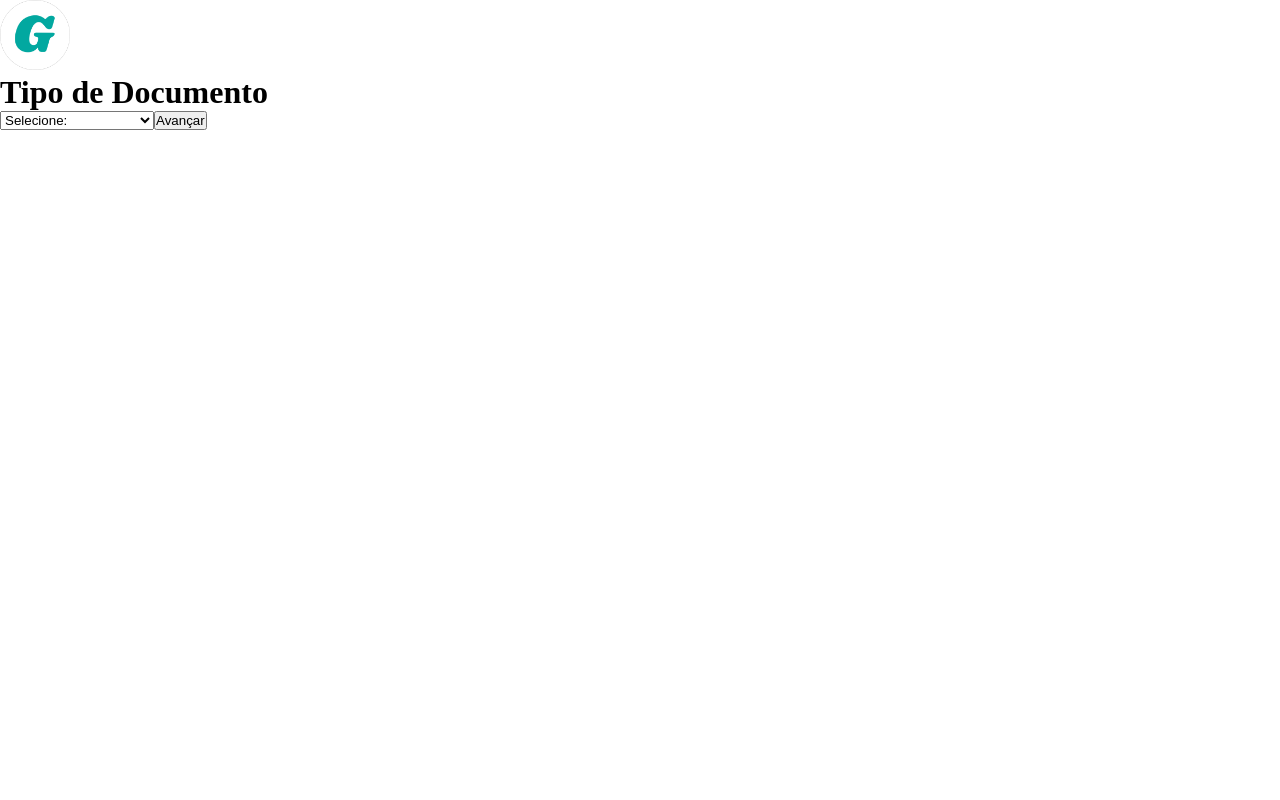
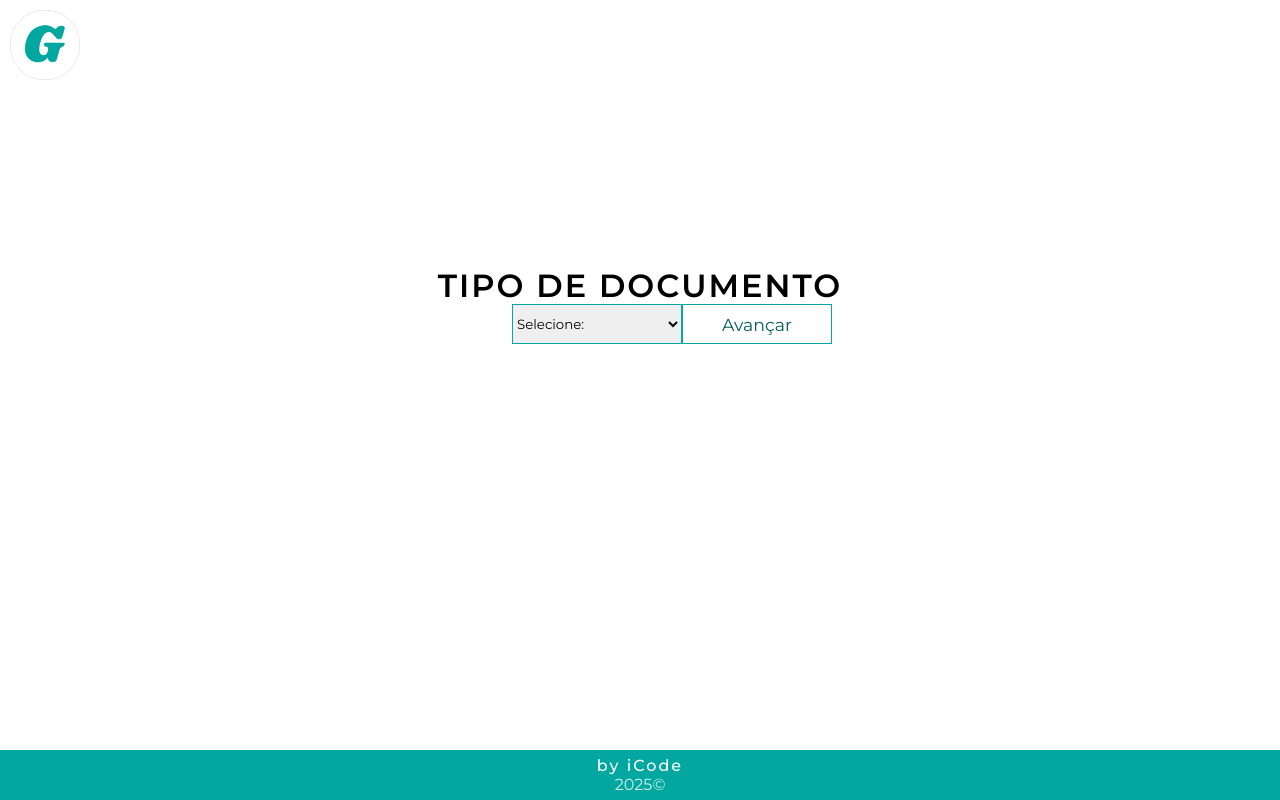
Before and after one commit to igorpaixaoo/genesis, a React (Create React App) app: page /options in a window 1280 px wide. Built offline with nearby package versions, Linux system fonts and the light colour scheme.

Commit message:
começando a estilização

```diff
--- a/src/components/BackHome.jsx
+++ b/src/components/BackHome.jsx
@@ -3,6 +3,7 @@ import { Link } from "react-router-dom"
 
 
 import Logo2 from "../util/logo2.png"
+import style from "../styles/App.css"
 
 const BackHome = () =>{
 
--- a/src/components/ButtonDefault.js
+++ b/src/components/ButtonDefault.js
@@ -1,4 +1,6 @@
 import React from "react";
+
+import App from "../styles/App.css"
 
 const ButtonDefault = (props) => {
 
--- a/src/components/Footer.js
+++ b/src/components/Footer.js
@@ -5,7 +5,7 @@ import App from "../styles/App.css"
 const Footer = () =>{
     return(
         <footer className="footer">
-            <p>By iCode</p>
+            <span>by iCode</span>
             <p>2025©</p>
         </footer>
     )
--- a/src/pages/Home.js
+++ b/src/pages/Home.js
@@ -11,7 +11,7 @@ function App() {
     <div className="app">
       <div className='genesis'>
         <img src={Logo1} width="500px"></img>
-        <Link to="/options"><ButtonDefault text="Iniciar"></ButtonDefault></Link>
+        <Link to="/options"><ButtonDefault text="INICIAR" id="btnIniciar"></ButtonDefault></Link>
       </div>
       <Footer/>
     </div>
--- a/src/pages/Options.js
+++ b/src/pages/Options.js
@@ -1,8 +1,9 @@
-import '../styles/Home.css';
+import '../styles/Options.css';
 import { Link, BrowserRouter } from 'react-router-dom';
 
 import BackHome from '../components/BackHome';
 import ButtonDefault from '../components/ButtonDefault';
+import Footer from '../components/Footer';
 import { useState } from 'react';
 
 //string da route
@@ -25,21 +26,22 @@ const Options = () =>{
     }
 
     return (
-        <div className="options">
+        <div className="app">
             <BackHome></BackHome>
-            <header className="app">
 
-                <h1>Tipo de Documento</h1>
+            <h1>TIPO DE DOCUMENTO</h1>
+            <div className="options">
+
                 <select id="optionsDocs" value={selectValue} onChange={e => setSelectValue(e.target.value)}>
                     <option>Selecione:</option>
                     <option value={1}>Terreno p/ Construção</option>
                     <option value={2}>Imóvel Residencial</option>
                     <option value={3}>Terreno Agrícola</option>
                 </select>
-
                 <Link to={typeDoc}><ButtonDefault id="btnAvancar" text="Avançar" ></ButtonDefault></Link>
 
-            </header>
+            </div>
+            <Footer/>
         </div>
     )
 }
--- a/src/pages/TypeDoc1/PersonalData.jsx
+++ b/src/pages/TypeDoc1/PersonalData.jsx
@@ -13,7 +13,7 @@ import LandValue from "./LandValue";
 import LimitsAndConfrontations from "../../components/TypeDoc1/LimitsAndConfrontations";
 
 //booleans para renderizar cada componente
-var personalDataEnabled = false;
+var personalDataEnabled = true;
 var objectEnabled = false;
 var landValue = false;
 var terms = false;
--- a/src/styles/App.css
+++ b/src/styles/App.css
@@ -1,3 +1,10 @@
+@import url('https://fonts.googleapis.com/css2?family=Montserrat:ital,wght@0,100..900;1,100..900&display=swap');
+
+*{
+    font-family: "Montserrat", sans-serif;
+    margin: 0;
+    padding: 0;
+}
 
 .footer{
     position: absolute;
@@ -10,4 +17,38 @@
     flex-direction: column;
     align-items: center;
     justify-content: center;
+    color: rgba(255, 255, 255, 0.829);
 }
+
+.footer span{
+    font-weight: 500;
+    letter-spacing: 2px;
+    color: white;
+}
+
+button{
+    width: 180px;
+    height: 40px;
+    font-family: "Montserrat", sans-serif;
+    font-size: 13pt;
+    color: #035e59;
+    cursor: pointer;
+    border: 1px solid;
+    border-color: #02a8a0;
+    background-color: transparent;
+    transition: .8s cubic-bezier(0.075, 0.82, 0.165, 1);
+}
+
+button:hover{
+    border: 1px solid;
+    border-color: #02a8a0;
+    color: #ffffff;
+    letter-spacing: 3px;
+    background-color: #02a8a0;
+    border-radius: 3px;
+}
+
+.back-home{
+    margin-top: 10px;
+    margin-left: 10px;
+}
--- a/src/styles/Home.css
+++ b/src/styles/Home.css
@@ -1,7 +1,4 @@
-*{
-    margin: 0;
-    padding: 0;
-}
+
 
 .genesis{
     position: absolute;
@@ -12,3 +9,31 @@
     flex-direction: column;
     align-items: center;
 }
+
+#btnIniciar{
+    margin-top: 30px;
+    width: 180px;
+    height: 40px;
+    font-family: "Montserrat", sans-serif;
+    font-size: 13pt;
+    color: #035e59;
+    cursor: pointer;
+    border: 1px solid;
+    border-color: #02a8a0;
+    background-color: transparent;
+    transition: .8s cubic-bezier(0.075, 0.82, 0.165, 1);
+}
+
+#btnIniciar:hover{
+    border: 1px solid;
+    border-color: #02a8a0;
+    color: #ffffff;
+    letter-spacing: 3px;
+    background-color: #02a8a0;
+    border-radius: 3px;
+}
+
+.footer{
+    color: white;
+
+}
--- /dev/null
+++ b/src/styles/Options.css
@@ -0,0 +1,37 @@
+.options{
+    position: absolute;
+    top: 40%;
+    left: 50%;
+    transform: translateX(-50%) translateY(-40%);
+    display: flex;
+    flex-direction: row;
+    align-items: center;
+    justify-self: center;
+    justify-content: space-between;
+    width: 20%;
+}
+
+h1{
+    position: absolute;
+    top: 35%;
+    left: 50%;
+    transform: translateX(-50%) translateY(-35%);
+    font-weight: 600;
+    letter-spacing: 2px;
+}
+
+#btnAvancar{
+    width: 150px;
+}
+
+#optionsDocs{
+    cursor: pointer;
+    height: 40px;
+    outline: none;
+    border: 1px solid #02a8a0;
+    transition: .8s cubic-bezier(0.075, 0.82, 0.165, 1);
+}
+
+#optionsDocs:hover{
+    border-radius: 3px;
+}
```
